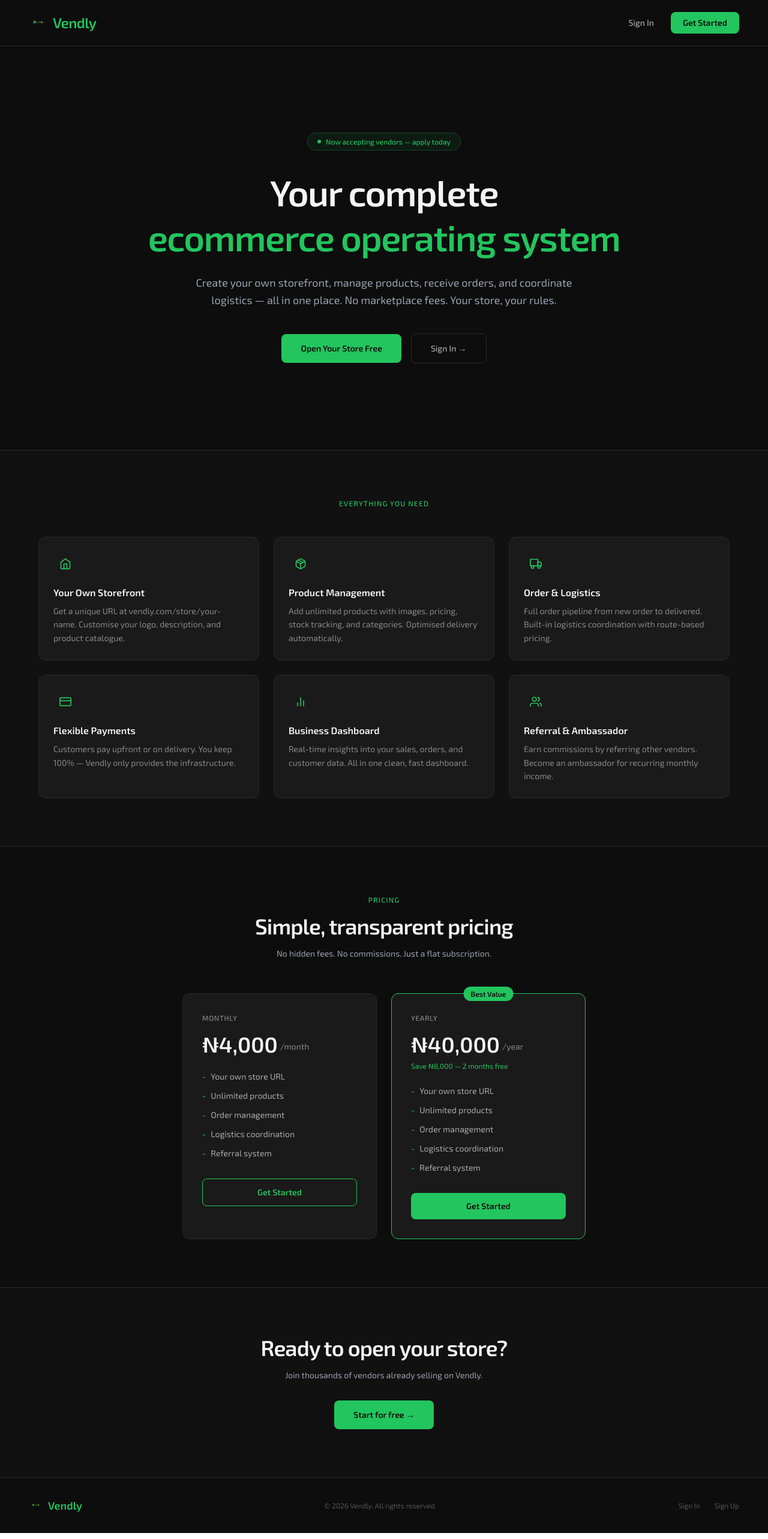
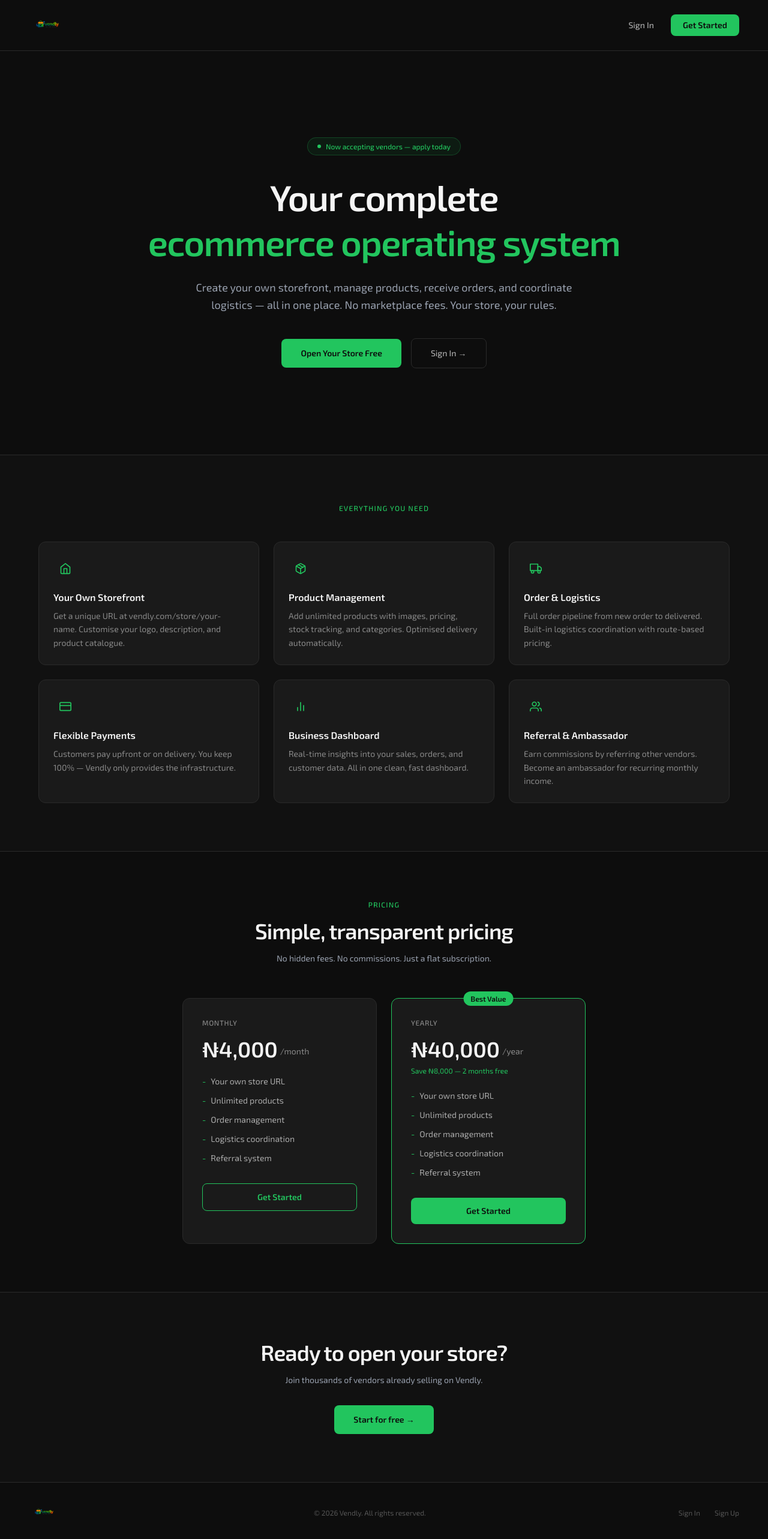
Before and after one commit to CoreLink-tech/Vendly-updated, a Next.js app: page / in a window 1280 px wide. Shown: the top 2566 px of the page at 60% size. Built offline with nearby package versions, Linux system fonts and the light colour scheme.

Commit message:
feat: replace Vendly text with logo image in landing page

```diff
--- a/src/app/page.tsx
+++ b/src/app/page.tsx
@@ -12,10 +12,7 @@
         className="flex items-center justify-between px-6 md:px-12 py-5 border-b"
         style={{ borderColor: '#2a2a2a' }}
       >
-        <div className="flex items-center gap-2">
-          <img src="/logo.webp" alt="Vendly" width={32} height={32} style={{ objectFit: 'contain' }} />
-          <span className="text-2xl font-semibold tracking-tight" style={{ color: '#22c55e' }}>Vendly</span>
-        </div>
+        <img src="/logo.webp" alt="Vendly" style={{ height: 44, width: 'auto', objectFit: 'contain' }} />
         <div className="flex items-center gap-3">
           <Link
             href="/account/signin"
@@ -288,10 +285,7 @@
         className="px-6 md:px-12 py-8 border-t flex flex-col md:flex-row items-center justify-between gap-4"
         style={{ borderColor: '#2a2a2a' }}
       >
-        <div className="flex items-center gap-2">
-          <img src="/logo.webp" alt="Vendly" width={24} height={24} style={{ objectFit: 'contain' }} />
-          <span className="text-lg font-semibold" style={{ color: '#22c55e' }}>Vendly</span>
-        </div>
+        <img src="/logo.webp" alt="Vendly" style={{ height: 36, width: 'auto', objectFit: 'contain' }} />
         <p className="text-xs" style={{ color: '#555555' }}>
           © 2026 Vendly. All rights reserved.
         </p>
```
